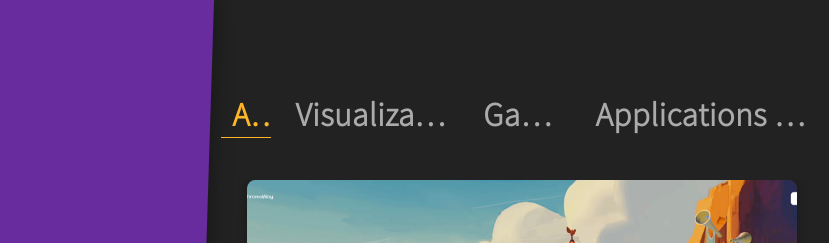
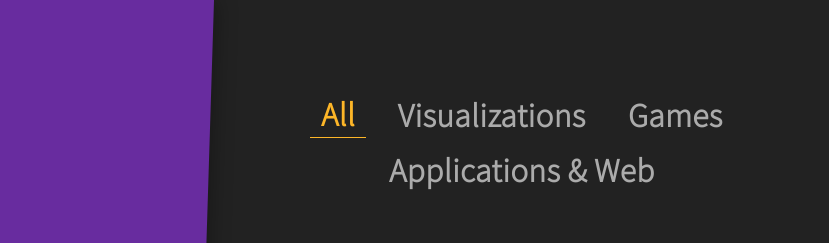
Before and after one commit to AVAVT/AVAVT.github.io, a plain HTML site: page index.html in a window 1280 px wide. Shown: the top 243 px of the page, 451-1280 px from the left. Drawn offline with nearby package versions, Linux system fonts and the light colour scheme.

Commit message:
fix: safari

```diff
--- a/css/style.css
+++ b/css/style.css
@@ -128,11 +128,13 @@ ul.works li h3 {
 .works_item.hide + hr {
   display: none !important;
 }
+
 .tabs {
   display: none;
 }
 
 .works_tab {
+  display: inline-block;
   padding: 0px 7px;
   margin: 0;
   cursor: pointer;
@@ -157,9 +159,8 @@ ul.works li h3 {
 
 @media (orientation: landscape) {
   .tabs {
-    display: flex;
-    flex-direction: row;
-    justify-content: center;
+    display: block;
+    text-align: center;
     padding: 5px 0 20px;
     list-style: none;
   }
```
